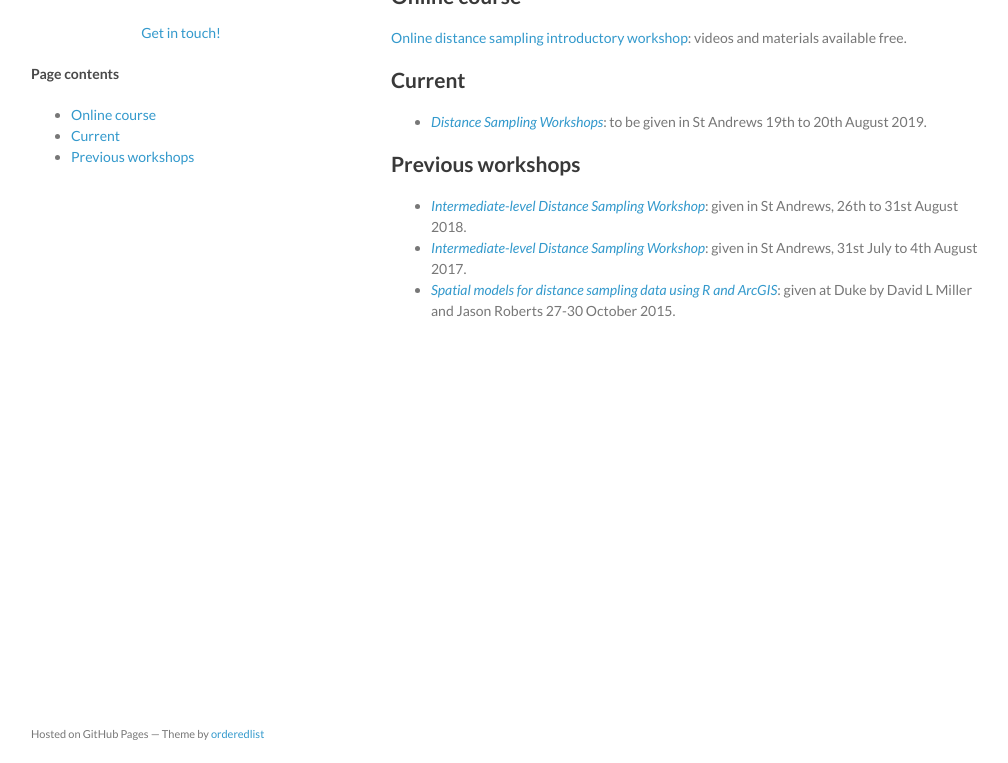
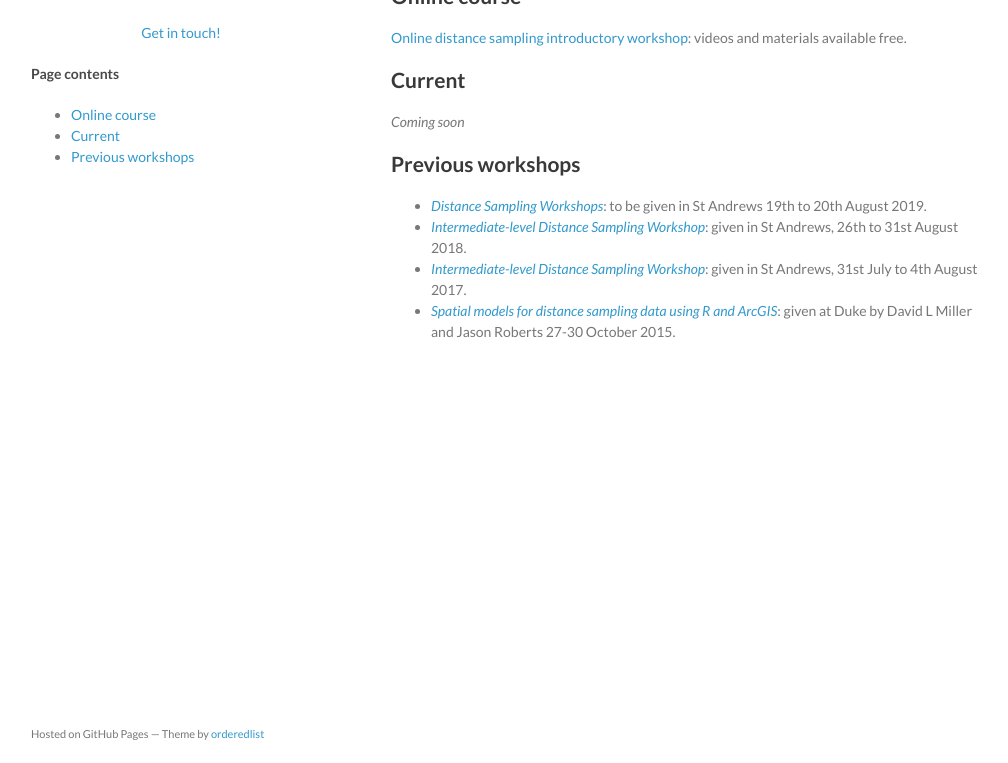
Before and after one commit to distanceworkshops/distanceworkshops.github.io, a Jekyll site: the page built from index.md, in a window 1280 px wide, cut to the strip 137-900 px from the top of the page. Shown: the whole strip, without its empty margins (129-1137 px from the left). Built offline with Jekyll 4.4.1, drawn with Linux system fonts in a browser that asks for light colours.

Commit message:
move current to previous

```diff
--- a/index.md
+++ b/index.md
@@ -15,10 +15,11 @@ Here you can find content for distance sampling workshops including slides, exer
 
 ## Current
 
-- [*Distance Sampling Workshops*](standrews-2019): to be given in St Andrews 19th to 20th August 2019.
+*Coming soon*
 
 ## Previous workshops
 
+- [*Distance Sampling Workshops*](standrews-2019): to be given in St Andrews 19th to 20th August 2019.
 - [*Intermediate-level Distance Sampling Workshop*](stand-intermed-2018): given in St Andrews, 26th to 31st August 2018.
 - [*Intermediate-level Distance Sampling Workshop*](stand-intermed-2017): given in St Andrews, 31st July to 4th August 2017.
 - [*Spatial models for distance sampling data using R and ArcGIS*](duke-spatial-2015): given at Duke by David L Miller and Jason Roberts 27-30 October 2015.
```
